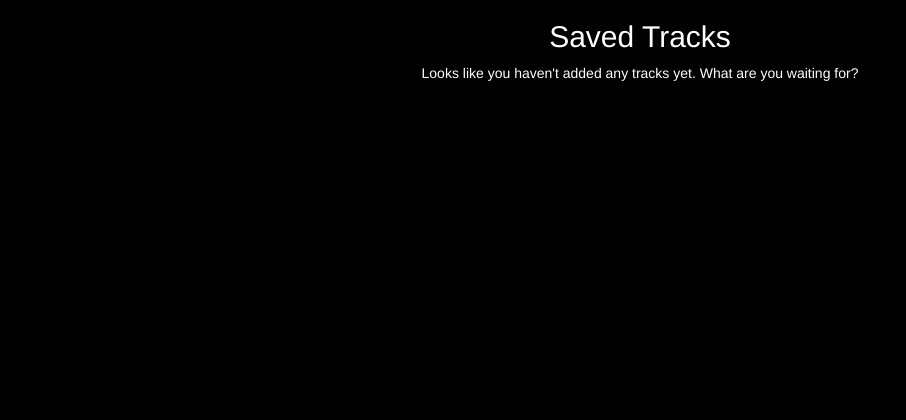
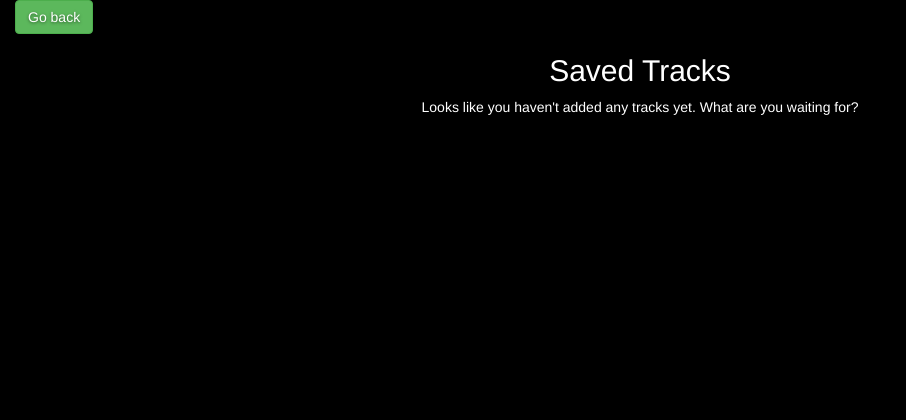
Before and after one commit to Jakeway/spotify-suggestions, a Flask app: page /tracks in a window 1280 px wide. Shown: the top 420 px of the page, without its empty margins (0-906 px from the left). After the commit the page ends 115 px from the top, so only its background shows below. Run offline with Flask 2, Linux system fonts and the light colour scheme; a user stored in the database is signed in; data that the repository does not hold is empty; parts of the project's set-up code (start-up, migrations or seed data) failed here and were passed over; some libraries are stand-ins or nearby versions.

Commit message:
added a back button

```diff
--- a/app/templates/tracks.html
+++ b/app/templates/tracks.html
@@ -9,6 +9,13 @@
 
 
 {% block content %}
+  <div class="container-fluid">
+      <div class="row">
+          <div class="col-md-1">
+            <a href="{{ url_for('home') }}" class="btn btn-md btn-success">Go back</a>
+          </div>
+      </div>
+  </div>
   <h2 class="text-center">Saved Tracks</h2>
   <div class="text-center">
       {% for song in tracks %}
```
Also changed, not shown: app/templates/recommendations.html (+7 -0 lines), app/templates/similar_users.html (+7 -0 lines).
